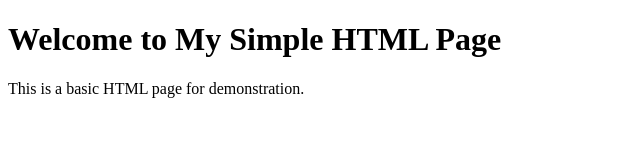
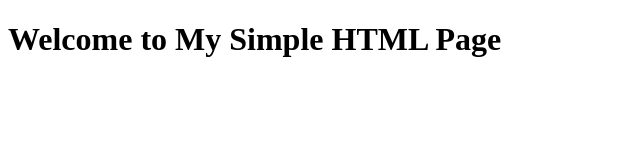
Before and after one commit to Ved54/ci-cd-demo, a plain HTML site: page index.html in a window 1280 px wide. Shown: the whole page, without its empty margins (0-640 px from the left). Drawn offline with Linux system fonts and the light colour scheme.

Commit message:
test: server.js

```diff
--- a/index.html
+++ b/index.html
@@ -6,6 +6,5 @@
 </head>
 <body>
     <h1>Welcome to My Simple HTML Page</h1>
-    <p>This is a basic HTML page for demonstration.</p>
 </body>
 </html>
```
